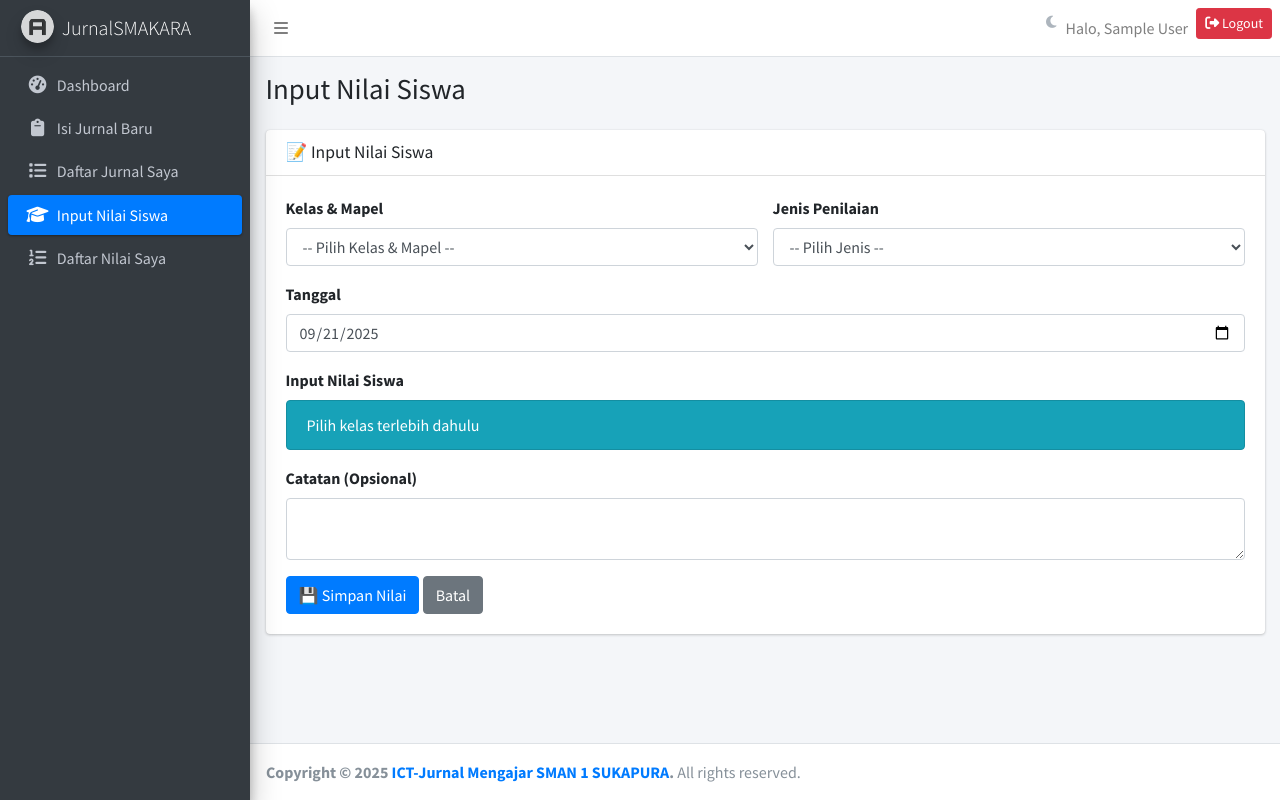
After one commit to noobbeast/jurnal_guru_sma, a PHP site: page /guru/input_nilai.php in a window 1280 px wide. The commit adds this page. Run offline with PHP 8.4, Linux system fonts and the light colour scheme; the visitor is signed in with stand-in values (Sample User, id 1); data that the repository does not hold is empty; some libraries are stand-ins or nearby versions.

Commit message:
tambah menu input nilai siswa

```diff
--- /dev/null
+++ b/guru/input_nilai.php
@@ -0,0 +1,96 @@
+<?php
+session_start();
+if (!isset($_SESSION['user_id']) || $_SESSION['role'] != 'guru') {
+    header("Location: ../index.php");
+    exit;
+}
+include '../koneksi.php';
+
+// Ambil daftar kelas & mapel yang diampu
+$sql_kelas_mapel = "SELECT gmk.id, k.nama_kelas, m.nama_mapel, m.id as mapel_id, k.id as kelas_id
+                    FROM guru_mapel_kelas gmk
+                    JOIN kelas k ON gmk.kelas_id = k.id
+                    JOIN mata_pelajaran m ON gmk.mapel_id = m.id
+                    WHERE gmk.guru_id = ?";
+$stmt = $conn->prepare($sql_kelas_mapel);
+$stmt->execute([$_SESSION['guru_id']]);
+$result_kelas_mapel = $stmt->fetchAll();
+
+$content = '
+<div class="card">
+    <div class="card-header">
+        <h3 class="card-title">📝 Input Nilai Siswa</h3>
+    </div>
+    <div class="card-body">
+        <form method="POST" action="proses_simpan_nilai.php">
+            <div class="row">
+                <div class="col-md-6">
+                    <div class="form-group mb-3">
+                        <label>Kelas & Mapel</label>
+                        <select name="gmk_id" class="form-control" required onchange="loadSiswaNilai(this.value)">
+                            <option value="">-- Pilih Kelas & Mapel --</option>
+';
+
+foreach ($result_kelas_mapel as $row) {
+    $content .= '<option value="' . $row['kelas_id'] . '|' . $row['mapel_id'] . '">' .
+                htmlspecialchars($row['nama_kelas']) . ' - ' . htmlspecialchars($row['nama_mapel']) .
+                '</option>';
+}
+
+$content .= '
+                        </select>
+                    </div>
+                </div>
+                <div class="col-md-6">
+                    <div class="form-group mb-3">
+                        <label>Jenis Penilaian</label>
+                        <select name="jenis_penilaian" class="form-control" required>
+                            <option value="">-- Pilih Jenis --</option>
+                            <option value="Harian">Penilaian Harian</option>
+                            <option value="PTS">PTS (Penilaian Tengah Semester)</option>
+                            <option value="PAS">PAS (Penilaian Akhir Semester)</option>
+                            <option value="Tugas">Tugas</option>
+                        </select>
+                    </div>
+                </div>
+            </div>
+
+            <div class="form-group mb-3">
+                <label>Tanggal</label>
+                <input type="date" name="tanggal" class="form-control" value="' . date('Y-m-d') . '" required>
+            </div>
+
+            <div class="form-group mb-3">
+                <label>Input Nilai Siswa</label>
+                <div id="daftar_siswa_nilai">
+                    <div class="alert alert-info">Pilih kelas terlebih dahulu</div>
+                </div>
+            </div>
+
+            <div class="form-group mb-3">
+                <label>Catatan (Opsional)</label>
+                <textarea name="catatan" class="form-control" rows="2"></textarea>
+            </div>
+
+            <button type="submit" class="btn btn-primary">💾 Simpan Nilai</button>
+            <a href="dashboard.php" class="btn btn-secondary">Batal</a>
+        </form>
+    </div>
+</div>
+
+<script>
+function loadSiswaNilai(value) {
+    if (!value) return;
+    const [kelas_id, mapel_id] = value.split("|");
+    fetch(`get_siswa_nilai.php?kelas_id=${kelas_id}&mapel_id=${mapel_id}`)
+        .then(response => response.text())
+        .then(html => {
+            document.getElementById("daftar_siswa_nilai").innerHTML = html;
+        });
+}
+</script>
+';
+
+$title = "Input Nilai Siswa";
+include 'template.php';
+?>
--- a/guru/template.php
+++ b/guru/template.php
@@ -69,6 +69,18 @@ if (!isset($title)) $title = "Dashboard Guru";
                                 <p>Daftar Jurnal Saya</p>
                             </a>
                         </li>
+                        <li class="nav-item">
+                            <a href="input_nilai.php" class="nav-link <?= basename($_SERVER['PHP_SELF']) == 'input_nilai.php' ? 'active' : '' ?>">
+                                <i class="nav-icon fas fa-graduation-cap"></i>
+                                <p>Input Nilai Siswa</p>
+                            </a>
+                        </li>
+                        <li class="nav-item">
+                            <a href="daftar_nilai.php" class="nav-link <?= basename($_SERVER['PHP_SELF']) == 'daftar_nilai.php' ? 'active' : '' ?>">
+                                <i class="nav-icon fas fa-list-ol"></i>
+                                <p>Daftar Nilai Saya</p>
+                            </a>
+                        </li>
                     </ul>
                 </nav>
             </div>
@@ -137,6 +149,18 @@ if (!isset($title)) $title = "Dashboard Guru";
                 $('#theme-icon').removeClass('fa-sun').addClass('fa-moon');
             }
         });
+
+        // Agar fungsi selectAllHadir & selectAllAlfa selalu tersedia untuk AJAX absensi
+        function selectAllHadir() {
+            document.querySelectorAll("#daftar_siswa .absen-select").forEach(select => {
+                select.value = "H";
+            });
+        }
+        function selectAllAlfa() {
+            document.querySelectorAll("#daftar_siswa .absen-select").forEach(select => {
+                select.value = "A";
+            });
+        }
     </script>
 </body>
 </html>
```
Also changed, not shown: guru/daftar_nilai.php (added, +81 -0 lines), guru/get_siswa_nilai.php (added, +40 -0 lines), guru/proses_simpan_nilai.php (added, +48 -0 lines).
